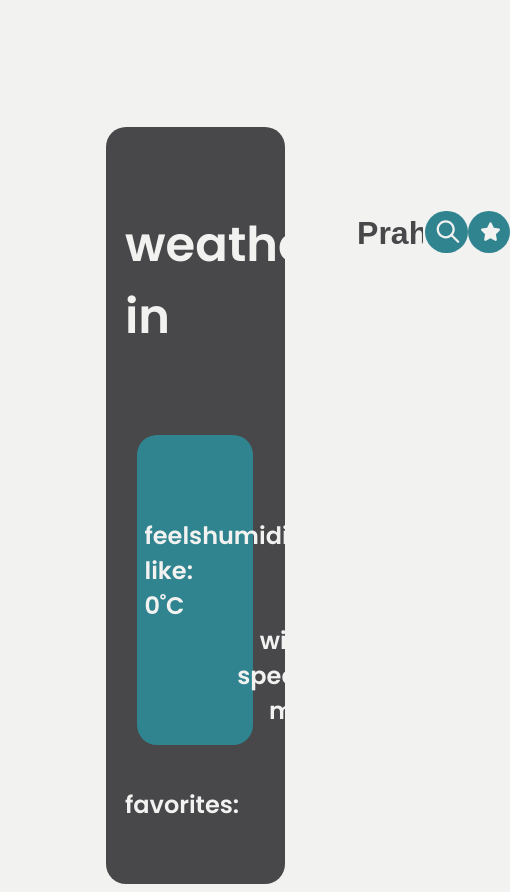
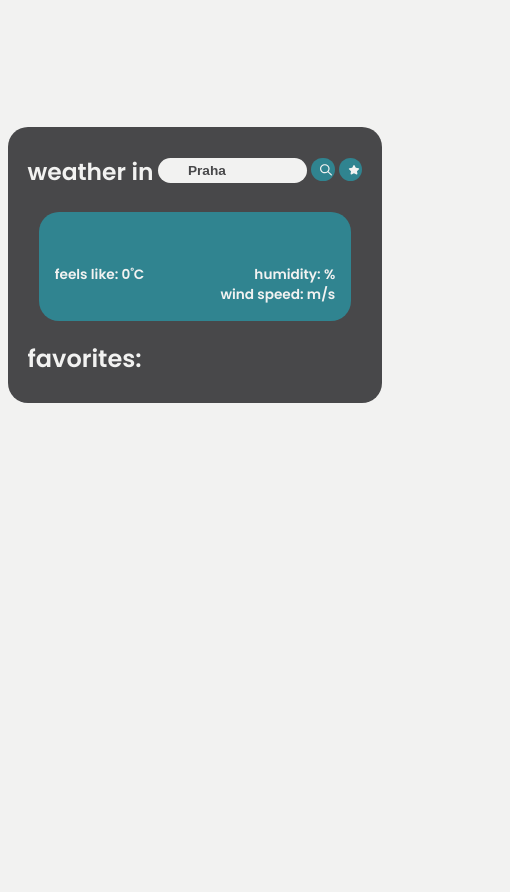
Before and after one commit to samik0uwu/simple-weather, a plain HTML site: page index.html in a window 390 px wide. Shown: the whole page, 510 px wide, since content can reach past the window. After the commit the page ends 844 px from the top, so only its background shows below. Drawn offline with nearby package versions, Linux system fonts and the light colour scheme.

Commit message:
responsive css

```diff
--- a/script.js
+++ b/script.js
@@ -57,16 +57,16 @@ var app = new Vue({
         this.getLocationFromName();
       },
       setFavourite: function () {
-        var star=document.getElementById('star');
-        console.log(star.src);
-        if(star.src=="star-gray.svg"){
-          star.src="star-orange.svg";
-          console.log("orange now?");
-        }
-        else{
-          star.src="star-gray.svg";
-          console.log("gray now?");
-        }
+        // var star=document.getElementById('star');
+        // console.log(star.src);
+        // if(star.src=="star-gray.svg"){
+        //   star.src="star-orange.svg";
+        //   console.log("orange now?");
+        // }
+        // else{
+        //   star.src="star-gray.svg";
+        //   console.log("gray now?");
+        // }
 
         let favorites = JSON.parse(localStorage.getItem("favourite"));
         // let favorites = [];
--- a/style.sass
+++ b/style.sass
@@ -13,50 +13,51 @@ body
     color: $white
     margin: 15vh 25vw 0 25vw
     border-radius: 20px
-    padding: 5vh 5vw
+    padding: 2vw 5vw
     &-search
         &-head
             display: flex
             justify-content: space-between
             h1
-                font-size: 3em
+                font-size: 2.5vw
                 font-weight: 600
             input
                 color: $black
                 background-color: $white
-                height: 5vh
+                height: 2.5vw
                 border: none
                 border-radius: 30px
                 padding-left: 30px
-                font-size: 2em
+                font-size: 2vw
                 font-weight: 600
                 width: 17vw
-                margin-top: 5vh
+                margin-top: 2.5vw
             button
-                height: 5vh
-                width: 5vh
+                height: 2.5vw
+                width: 2.5vw
                 margin-top: 5vh
                 background-color: $blue
                 border-radius: 30px
                 border: none
                 img
-                    height: 4vh
-                    padding-top: 0.7vh
+                    height: 2vw
+                    padding-top: 0.4vw
                     color: $white
         &-result
             background-color: $blue
-            margin: 5vh 3vw
-            padding: 2vh 2vw 2vh 2vw
+            margin: 1vw 3vw
+            padding: 1vw 2vw 1vw 2vw
             border-radius: 20px
             display: grid
             grid-template-columns: auto auto
             h2
-                font-size: 2.5em
+                font-size: 2vw
                 font-weight: 600
             img
                 margin-left: auto
+                width: 7vw
             span
-                font-size: 1.5em
+                font-size: 1.2vw
                 font-weight: 600
             .right
                 text-align: right
@@ -68,9 +69,82 @@ body
                 background-color: $blue
                 border: none
                 border-radius: 30px
-                height: 5vh
+                height: 2.5vw
                 min-width: 5vw
-                font-size: 1em
+                font-size: 1vw
                 font-weight: 600
                 padding: 0 2vw
                 margin: 0 5px
+
+@media screen and (max-width:1920px)
+    .container
+        &-search
+            &-head
+                button
+                    margin-top: 2.5vw
+
+@media screen and (max-width:1200px)
+    .container
+        margin: 15vh 5vw 0 5vw
+        &-search
+            &-head
+                h1
+                    font-size: 5vw
+                input
+                    height: 5vw
+                    width: 35vw
+                    margin-top: 5vw
+                    font-size: 3.5vw
+                button
+                    margin-top: 5vw
+                    height: 5vw
+                    width: 5vw
+                    img
+                        height: 3.5vw
+                        padding-top: 0.8vw
+            &-result
+                padding: 2vw 4vw 4vw 4vw
+                h2
+                    font-size: 5vw
+                img
+                    width: 14vw
+                span
+                    font-size: 2.5vw
+        &-favorites
+            &-items
+                button
+                    height: 5vw
+                    font-size: 2vw
+
+@media screen and (max-width:720px)
+    .container
+        margin: 15vh 0 0 0
+        &-search
+            &-head
+                h1
+                    font-size: 6vw
+                input
+                    height: 6vw
+                    width: 30vw
+                    margin-top: 6vw
+                    font-size: 3.5vw
+                button
+                    margin-top: 6vw
+                    height: 6vw
+                    width: 6vw
+                    img
+                        height: 4.5vw
+                        padding-top: 1vw
+            &-result
+                padding: 2vw 4vw 4vw 4vw
+                h2
+                    font-size: 7vw
+                img
+                    width: 20vw
+                span
+                    font-size: 3.5vw
+        &-favorites
+            &-items
+                button
+                    height: 8vw
+                    font-size: 3vw
```
Also changed, not shown: style.css, 1 other file.
